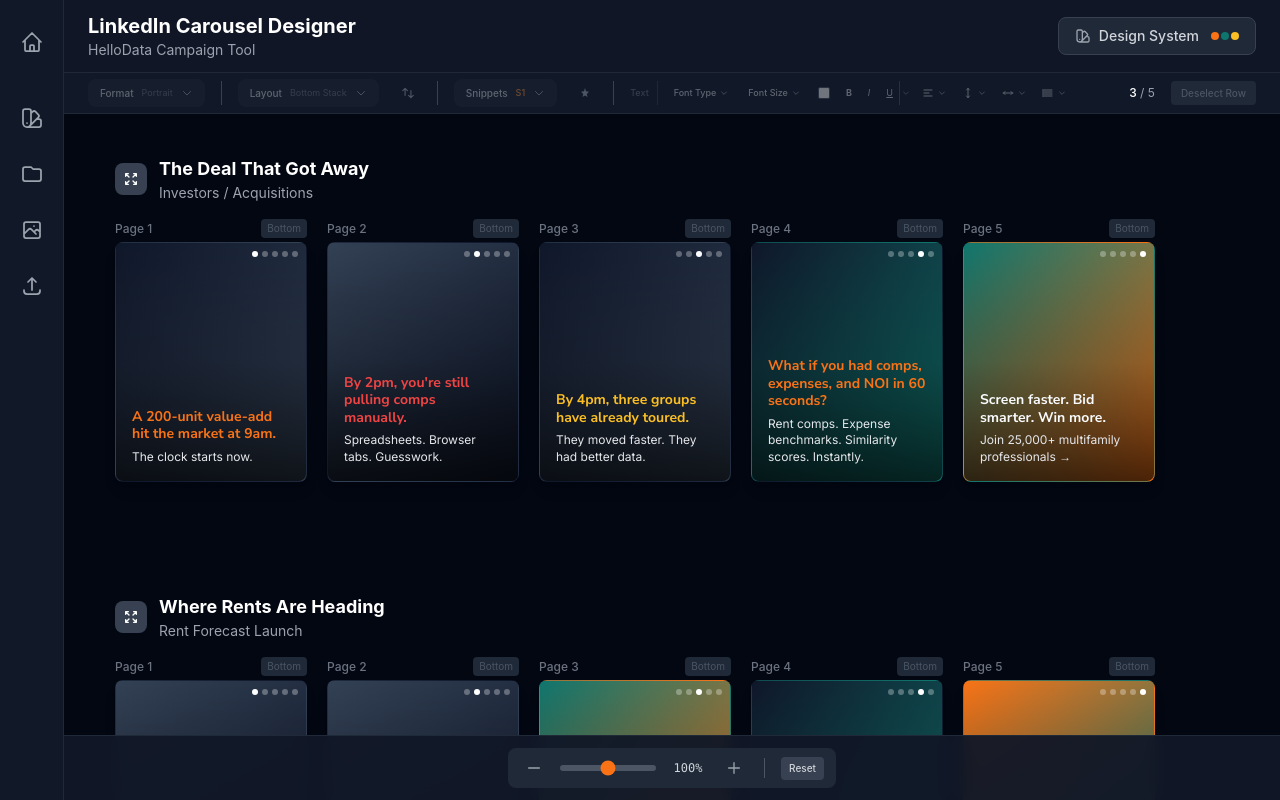
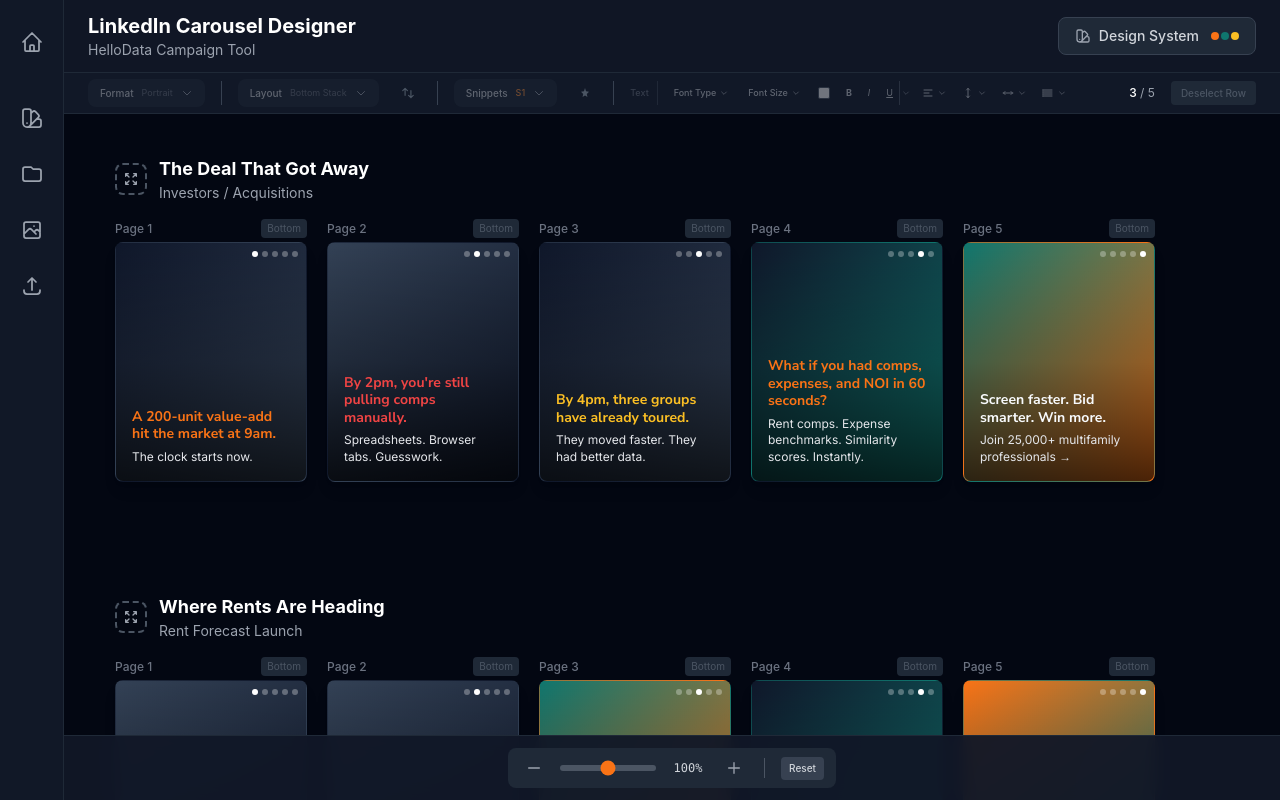
Before and after one commit to goov373/image-builder-HD, a React (Vite) app: page / in a window 1280 px wide. Shown: the top 800 px of the page. Built offline with nearby package versions, Linux system fonts and the light colour scheme.

Commit message:
Update row open/close button to match add button style (dashed border, rounded-lg)

```diff
--- a/src/CarouselDesignTool.jsx
+++ b/src/CarouselDesignTool.jsx
@@ -797,11 +797,11 @@ const CarouselRow = ({ carousel, designSystem, isSelected, hasAnySelection, sele
     >
       <div className="mb-4 flex items-center justify-between px-4">
         <div className="flex items-center gap-3">
-          <button onClick={(e) => { e.stopPropagation(); onSelect(isSelected ? null : carousel.id); }} className={`w-8 h-8 rounded-lg flex items-center justify-center transition-all ${isSelected ? 'bg-orange-500 hover:bg-orange-600' : 'bg-gray-700 hover:bg-gray-600'}`}>
+          <button onClick={(e) => { e.stopPropagation(); onSelect(isSelected ? null : carousel.id); }} className={`w-8 h-8 rounded-lg border-2 border-dashed flex items-center justify-center transition-all ${isSelected ? 'border-orange-500 bg-orange-500/10 hover:bg-orange-500/20' : 'border-gray-600 hover:border-gray-500 hover:bg-gray-800'}`}>
             {isSelected ? (
-              <svg className="w-4 h-4 text-white" fill="none" stroke="currentColor" viewBox="0 0 24 24"><path strokeLinecap="round" strokeLinejoin="round" strokeWidth={2.5} d="M6 18L18 6M6 6l12 12" /></svg>
+              <svg className="w-4 h-4 text-orange-400" fill="none" stroke="currentColor" viewBox="0 0 24 24"><path strokeLinecap="round" strokeLinejoin="round" strokeWidth={2} d="M6 18L18 6M6 6l12 12" /></svg>
             ) : (
-              <svg className="w-4 h-4 text-white" fill="none" stroke="currentColor" viewBox="0 0 24 24"><path strokeLinecap="round" strokeLinejoin="round" strokeWidth={2} d="M4 8V4m0 0h4M4 4l5 5m11-1V4m0 0h-4m4 0l-5 5M4 16v4m0 0h4m-4 0l5-5m11 5l-5-5m5 5v-4m0 4h-4" /></svg>
+              <svg className="w-4 h-4 text-gray-400" fill="none" stroke="currentColor" viewBox="0 0 24 24"><path strokeLinecap="round" strokeLinejoin="round" strokeWidth={2} d="M4 8V4m0 0h4M4 4l5 5m11-1V4m0 0h-4m4 0l-5 5M4 16v4m0 0h4m-4 0l5-5m11 5l-5-5m5 5v-4m0 4h-4" /></svg>
             )}
           </button>
           <div>
```
